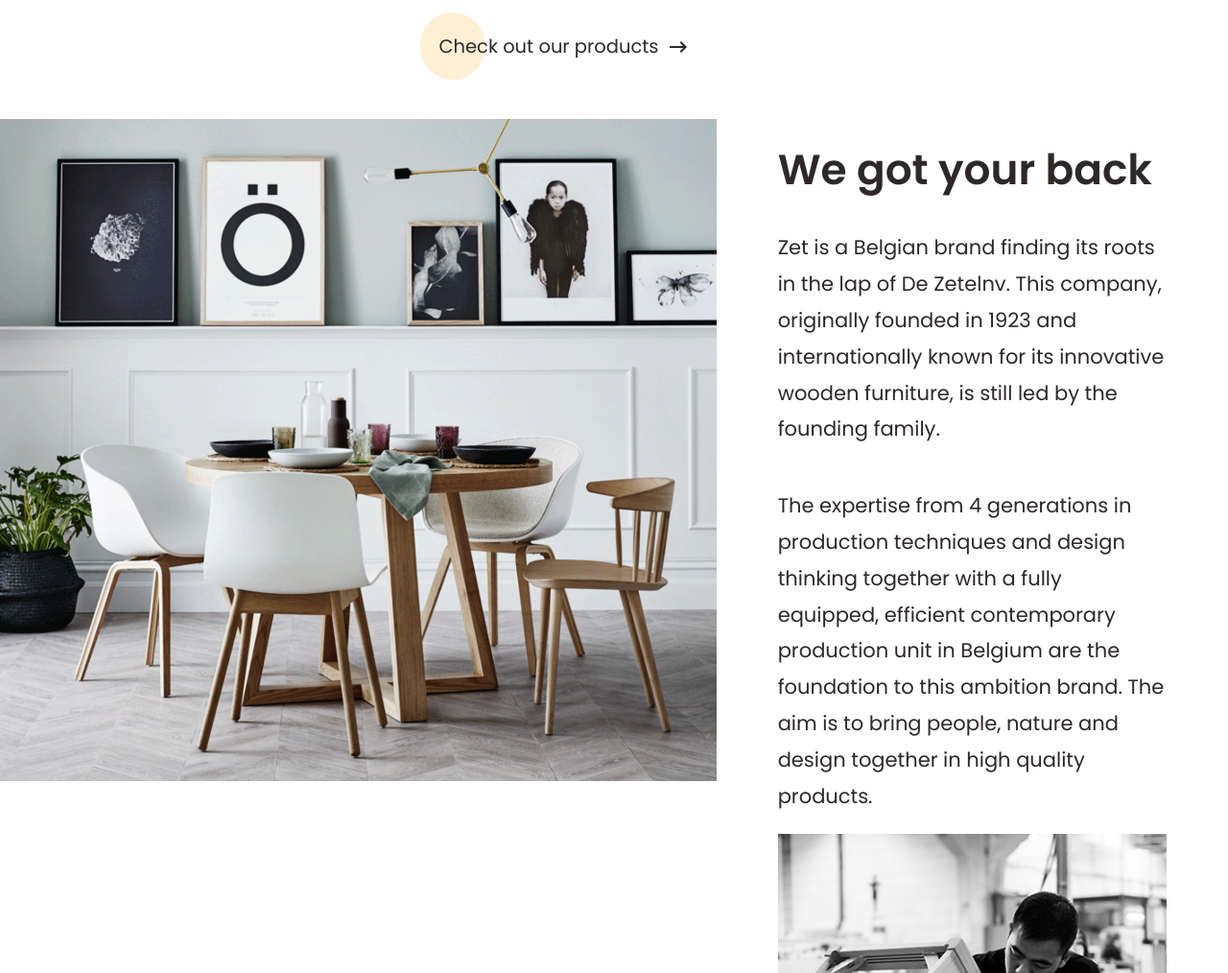
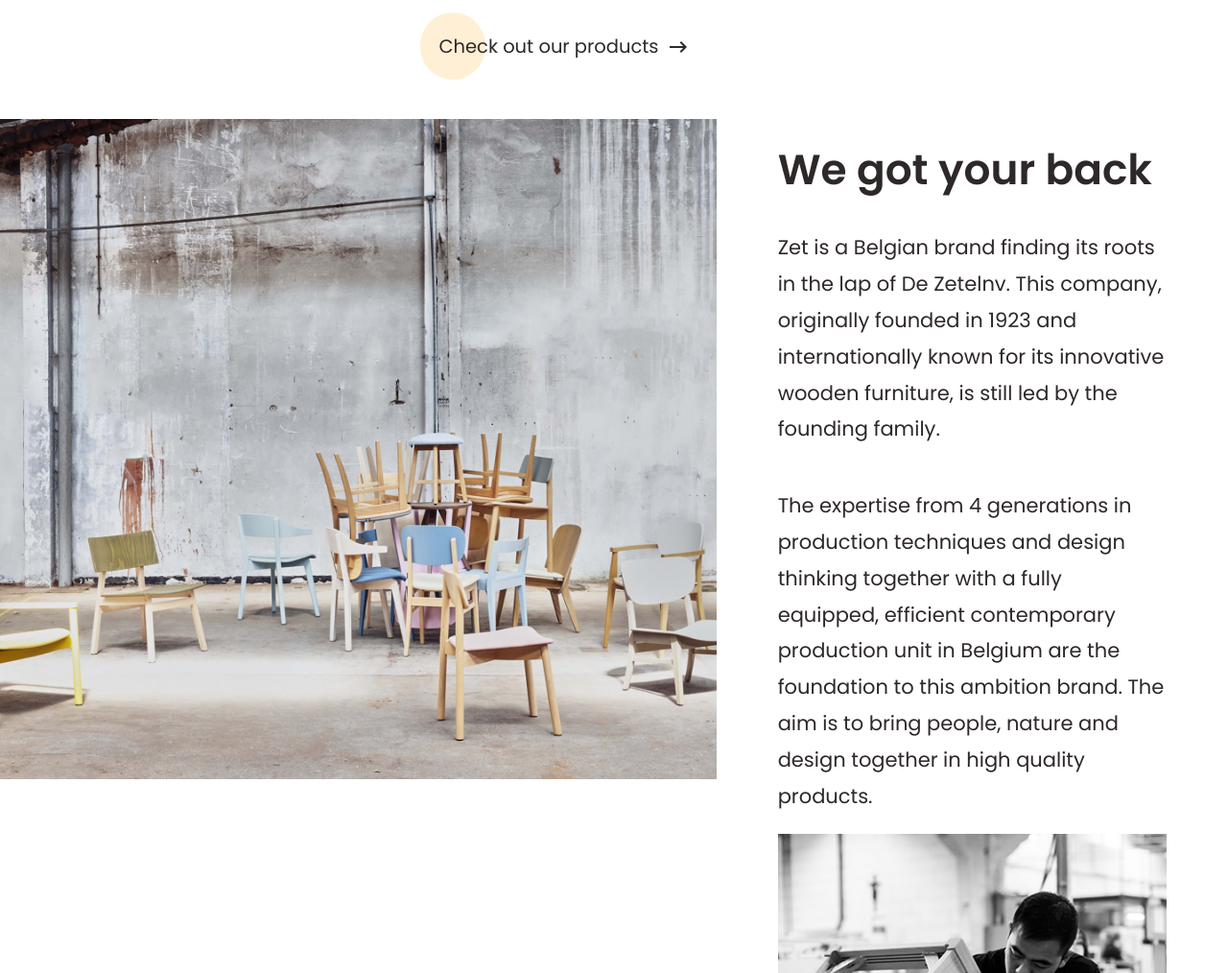
Before and after one commit to MohamedMAZOUZ/Zetcode, a plain HTML site: page index.html in a window 1280 px wide. Shown: the part 1840-2854 px from the top of the page at 96% size. Drawn offline with nearby package versions, Linux system fonts and the light colour scheme.

Commit message:
Update index.html

```diff
--- a/index.html
+++ b/index.html
@@ -60,7 +60,7 @@
         </div>
 
         <article class="row">
-            <img class="col l7 m12 s12" src="./images/se11.png" alt="photo1">
+            <img class="col l7 m12 s12" src="./images/home-2-spl.jpg" alt="photo1">
             <div class="col l5 m12 s12">
                 <h3><b>We got your back</b></h3>
                 <p>Zet is a Belgian brand finding its roots in the lap of De Zetelnv. This company, originally founded in 1923 and internationally known for its innovative wooden furniture, is still led by the founding family.</p>
```
